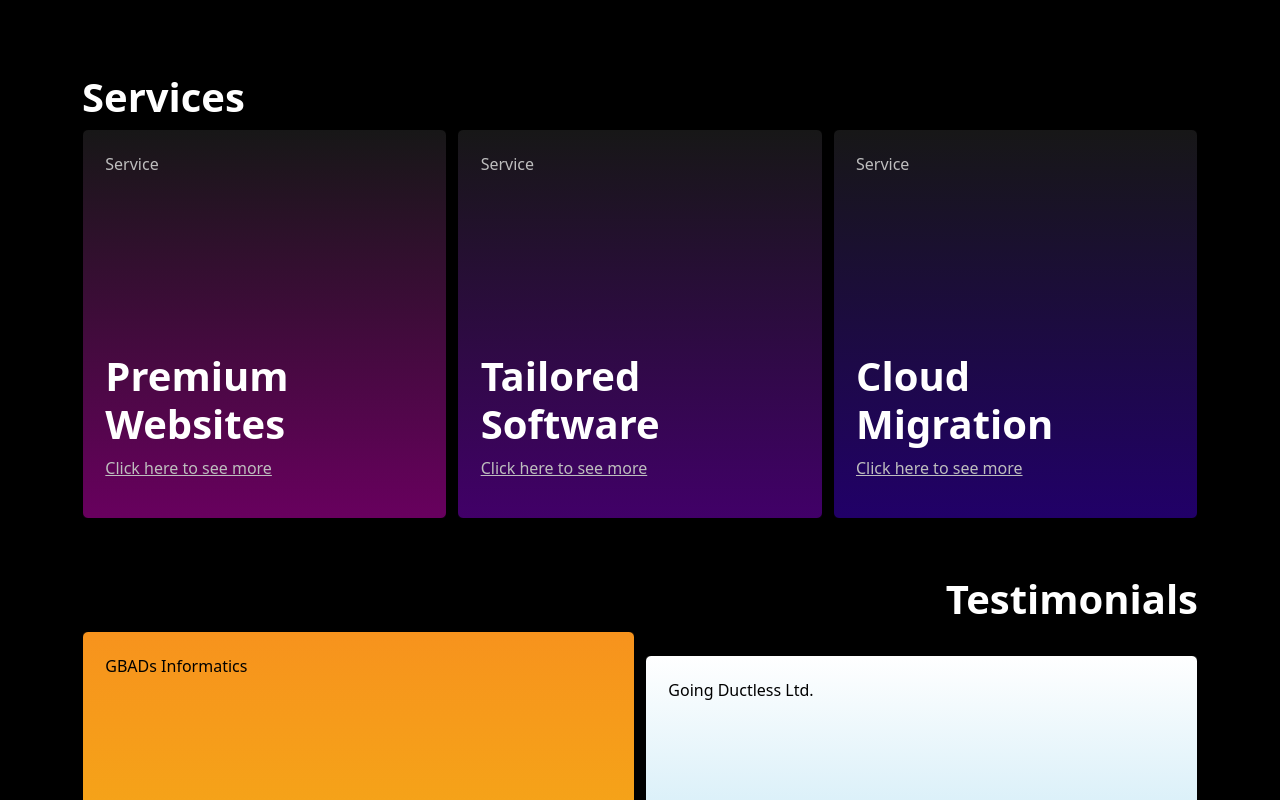
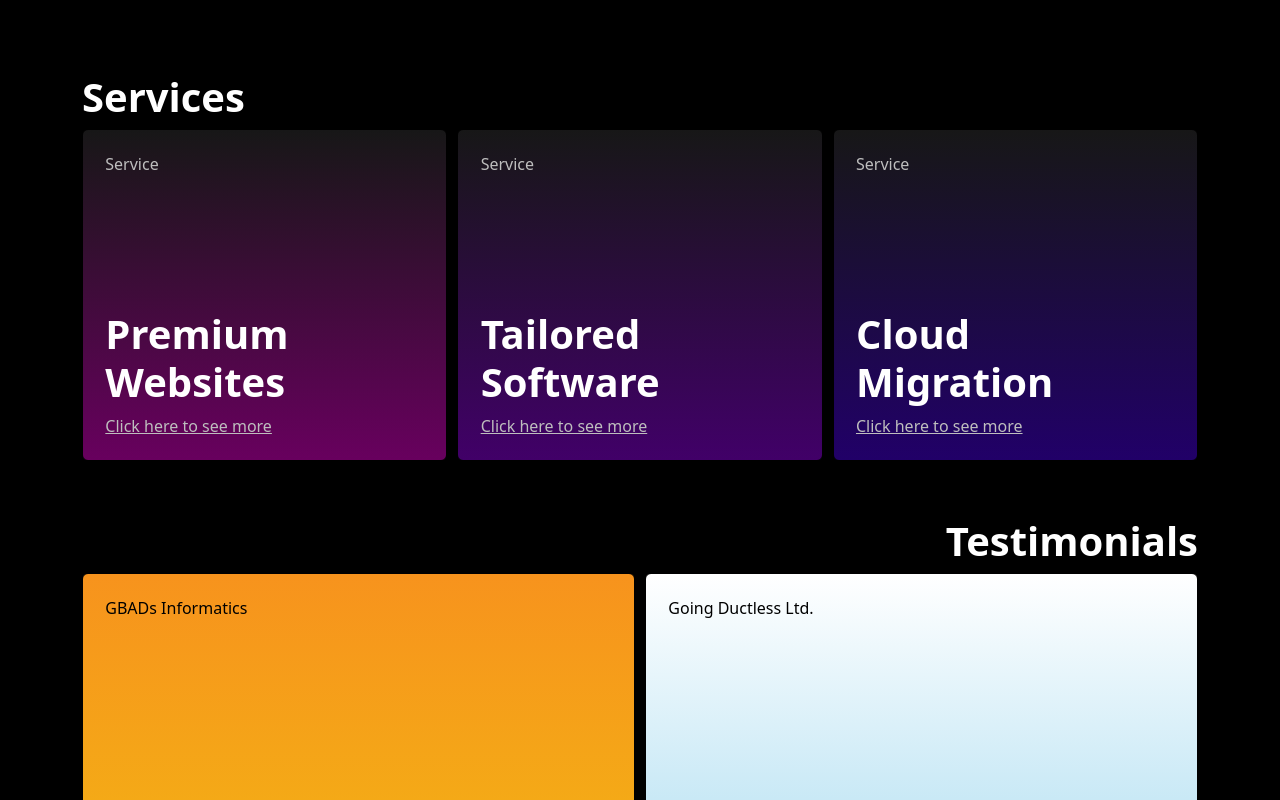
Before and after one commit to Flex-Consulting/Flex-Consulting.github.io, a React (Create React App) app: page /#/ in a window 1280 px wide. Shown: the part 1060-1860 px from the top of the page. Built offline with nearby package versions, Linux system fonts and the light colour scheme.

Commit message:
Fixed css card issue. Closes #3

```diff
--- a/src/components/Card.js
+++ b/src/components/Card.js
@@ -5,8 +5,10 @@ function Card(props){
     return(
         <div className="card" style={{background: `-webkit-linear-gradient(${props.color1}, ${props.color2})`}}>
             <p className="service-name" style={{color: `${props.nameLink}`}}>{props.info["name"]}</p>
-            <h1 className="service-desc">{props.info["brief-desc"]}</h1>
-            <a className="card-link" href={props.info["link-dest"]} style={{color: `${props.nameLink}`}}>{props.info["link-text"]}</a>
+            <div>
+                <h1 className="service-desc">{props.info["brief-desc"]}</h1>
+                <a className="card-link" href={props.info["link-dest"]} style={{color: `${props.nameLink}`}}>{props.info["link-text"]}</a>
+            </div>
         </div>
     );
 }
--- a/src/components/styles/Card.css
+++ b/src/components/styles/Card.css
@@ -3,8 +3,8 @@
     display: flex;
     flex-direction: column;
     align-items:flex-start;
-    justify-content: left;
-    width: 30%;
+    justify-content: space-between;
+    aspect-ratio: 1.1;
     padding: 2%;
     border: 1px solid black;
     flex: 1 0 0px;
@@ -17,7 +17,7 @@
 
 .service-desc{
     color: white;
-    margin-top: 50%;
+    /* margin-top: 50%; */
     font-weight: bold;
 }
 
```
